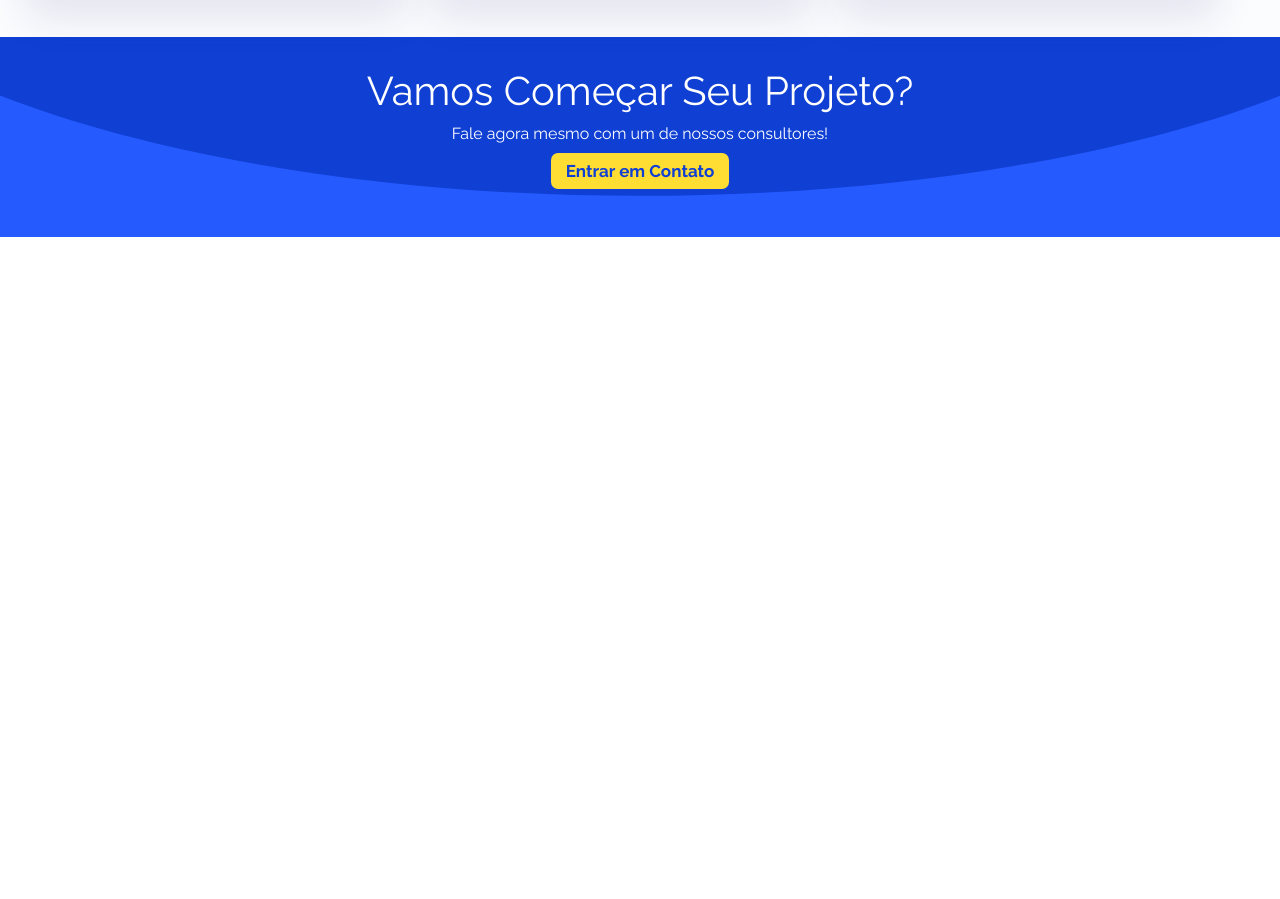
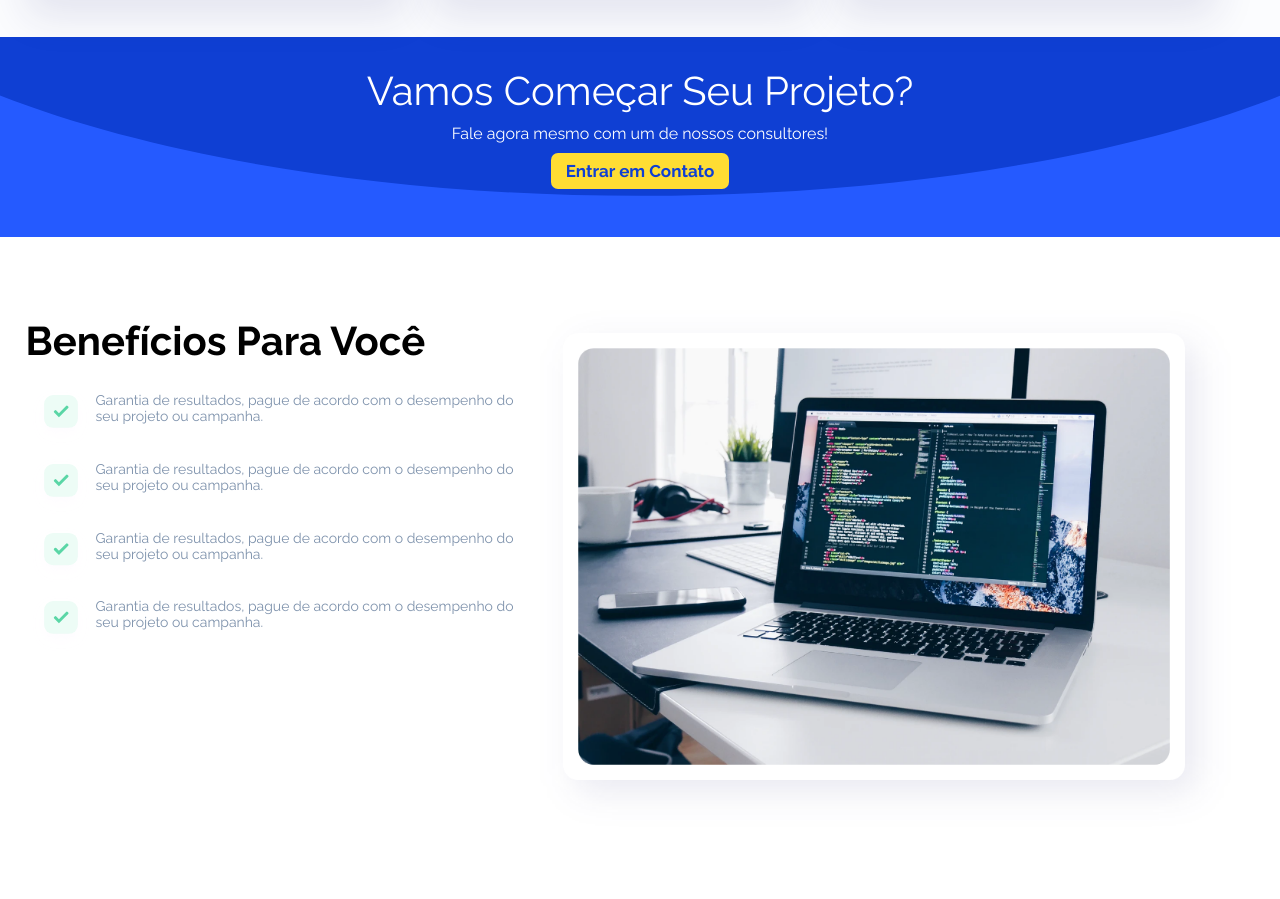
Before and after one commit to Marcsfic98/Agencia_dev, a plain HTML site: page index.html in a window 1280 px wide. Shown: the part 1721-2620 px from the top of the page. Before the commit the page ends 1958 px from the top, so only its background shows below. Drawn offline with Linux system fonts and the light colour scheme.

Commit message:
section beneficios

```diff
--- a/index.html
+++ b/index.html
@@ -92,6 +92,22 @@
 
         </section><!--cta-->
 
+        <section class="beneficios">
+            <div style="max-width: 1280px;" class="center">
+                <div class="lista-beneficios">
+                    <h1>Benefícios Para Você</h1>
+                    <br/>
+                    <p><img src="images/checklist.svg" /><span>Garantia de resultados, pague de acordo com o desempenho do seu projeto ou campanha.</span></p>
+                    <p><img src="images/checklist.svg" /><span>Garantia de resultados, pague de acordo com o desempenho do seu projeto ou campanha.</span></p>
+                    <p><img src="images/checklist.svg" /><span>Garantia de resultados, pague de acordo com o desempenho do seu projeto ou campanha.</span></p>
+                    <p><img src="images/checklist.svg" /><span>Garantia de resultados, pague de acordo com o desempenho do seu projeto ou campanha.</span></p>
+                </div>
+                <div class="img-beneficios">
+                    <img src="images/mackbook.png" />
+                </div>
+            </div><!--center-->
+        </section><!--beneficios-->
+
 
 
     </body>
```
